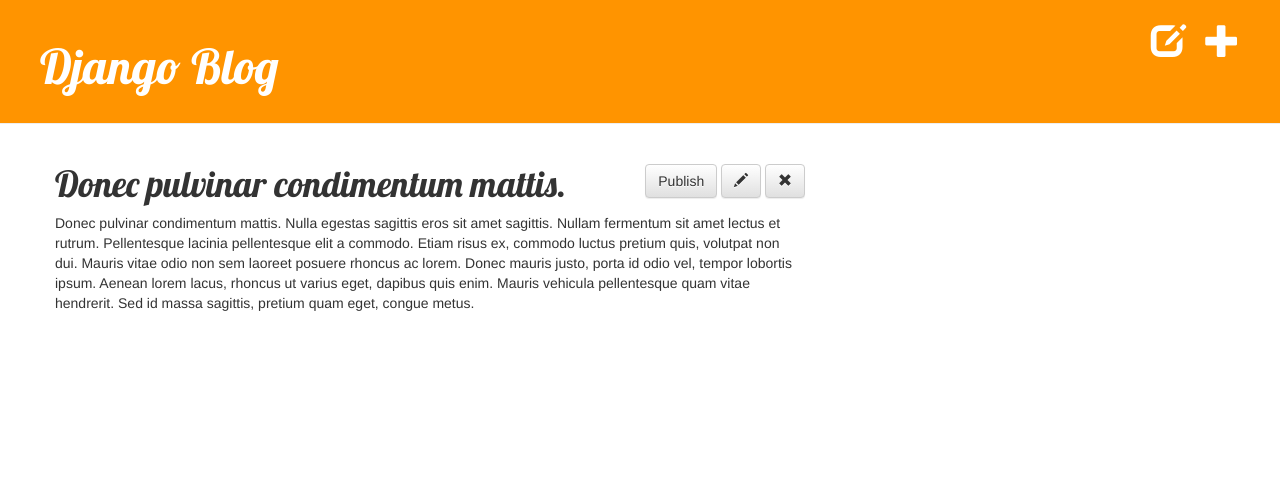
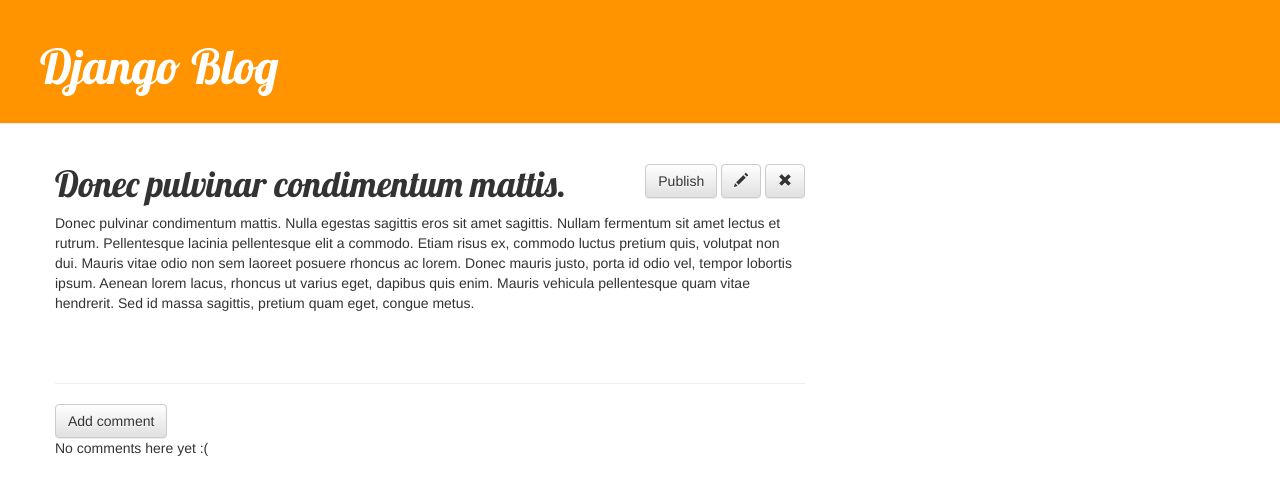
Before and after one commit to FelipeAlbertoT/MySite, a Django app: page /blog/post/1/ in a window 1280 px wide. Shown: the top 495 px of the page. Run offline with Django 3.2, Linux system fonts and the light colour scheme; data comes from the database, SQL or seed files in the repository; both versions use the stored data as it was after the commit; some libraries are stand-ins or nearby versions.

Commit message:
Um monte de melhorias

```diff
--- a/blog/admin.py
+++ b/blog/admin.py
@@ -1,5 +1,6 @@
 from django.contrib import admin
-from .models import Post
+from .models import Post, Comment
 
 
 admin.site.register(Post)
+admin.site.register(Comment)
--- a/blog/models.py
+++ b/blog/models.py
@@ -1,3 +1,5 @@
+from collections import defaultdict
+
 from django.db import models
 from django.utils import timezone
 
@@ -13,5 +15,23 @@ class Post(models.Model):
         self.published_date = timezone.now()
         self.save()
 
+    def approved_comments(self):
+        return self.comments.filter(approved_comment=True)
+
     def __str__(self):
         return self.title
+
+
+class Comment(models.Model):
+    post = models.ForeignKey('blog.Post', related_name='comments')
+    author = models.CharField(max_length=200)
+    text = models.TextField()
+    created_date = models.DateTimeField(default=timezone.now())
+    approved_comment = models.BooleanField(default=False)
+
+    def approve(self):
+        self.approved_comment = True
+        self.save()
+
+    def __str__(self):
+        return self.text
--- a/blog/static/css/blog.css
+++ b/blog/static/css/blog.css
@@ -66,3 +66,7 @@ tr:nth-child(even) {
 tr:hover {
     background-color: #959595;
 }
+
+.comment {
+    margin: 20px 0px 20px 20px;
+}
--- a/blog/templates/blog/base.html
+++ b/blog/templates/blog/base.html
@@ -10,8 +10,10 @@
 </head>
 <body>
     <div class="page-header">
-        <a href="{% url 'blog:post_new' %}" class="top-menu"><span class="glyphicon glyphicon-plus"></span></a>
-        <a href="{% url 'blog:post_draft_list' %}" class="top-menu"><span class="glyphicon glyphicon-edit"></span></a>
+        {% if user.is_authenticated %}
+            <a href="{% url 'blog:post_new' %}" class="top-menu"><span class="glyphicon glyphicon-plus"></span></a>
+            <a href="{% url 'blog:post_draft_list' %}" class="top-menu"><span class="glyphicon glyphicon-edit"></span></a>
+        {% endif %}
         <h1><a href="/blog">Django Blog</a></h1>
     </div>
     <div class="content container">
--- a/blog/templates/blog/post_detail.html
+++ b/blog/templates/blog/post_detail.html
@@ -14,4 +14,27 @@
         <h1>{{ post.title }}</h1>
         <p>{{ post.text|linebreaks }}</p>
     </div>
+    <hr>
+    <a class="btn btn-default" href="{% url 'blog:post_comment' pk=post.pk %}">Add comment</a>
+    {% for comment in post.comments.all %}
+        {% if user.is_authenticated or comment.approved_comment %}
+            <div class="comment">
+                <div class="date">
+                    {{ comment.created_date }}
+                    {% if not comment.approved_comment %}
+                        <a class="btn btn-default" href="{% url 'blog:comment_remove' pk=comment.pk %}">
+                            <span class="glyphicon glyphicon-remove"></span>
+                        </a>
+                        <a class="btn btn-default" href="{% url 'blog:comment_approve' pk=comment.pk %}">
+                            <span class="glyphicon glyphicon-ok"></span>
+                        </a>
+                    {% endif %}
+                </div>
+                <strong>{{ comment.author }}</strong>
+                <p>{{ comment.text|linebreaks }}</p>
+            </div>
+        {% endif %}
+    {% empty %}
+        <p>No comments here yet :(</p>
+    {% endfor %}
 {% endblock %}
--- a/blog/templates/blog/post_list.html
+++ b/blog/templates/blog/post_list.html
@@ -9,6 +9,7 @@
                 </div>
                 <h1><a href="{% url 'blog:post_detail' pk=post.pk %}">{{ post.title }}</a></h1>
                 <p>{{ post.text|linebreaks }}</p>
+                <a href="{% url 'blog:post_detail' pk=post.pk %}">Comments: {{ post.approved_comments.count }}</a>
             </div>
         {% endfor %}
     {% else %}
--- a/blog/urls.py
+++ b/blog/urls.py
@@ -10,4 +10,7 @@ urlpatterns = [
     url(r'^draft/$', views.post_draft_list, name='post_draft_list'),
     url(r'^post/(?P<pk>[0-9]+)/publish/$', views.post_publish, name='post_publish'),
     url(r'^post/(?P<pk>[0-9]+)/remove/$', views.post_remove, name='post_remove'),
+    url(r'^post/(?P<pk>[0-9]+)/comment/$', views.post_comment, name='post_comment'),
+    url(r'^comment/(?P<pk>[0-9]+)/approve/$', views.comment_approve, name='comment_approve'),
+    url(r'^comment/(?P<pk>[0-9]+)/remove/$', views.comment_remove, name='comment_remove'),
 ]
--- a/blog/views.py
+++ b/blog/views.py
@@ -1,7 +1,9 @@
+from django.contrib.auth.decorators import login_required
 from django.shortcuts import render, get_object_or_404, redirect
 from django.utils import timezone
-from .models import Post
-from .forms import PostForm
+
+from .forms import PostForm, CommentForm
+from .models import Post, Comment
 
 
 def post_list(request):
@@ -56,3 +58,32 @@ def post_remove(request, pk):
     post = get_object_or_404(Post, pk=pk)
     post.delete()
     return redirect('blog.views.post_list')
+
+
+def post_comment(request, pk):
+    post = get_object_or_404(Post, pk=pk)
+    if request.method == 'POST':
+        form = CommentForm(request.POST)
+        if form.is_valid():
+            comment = form.save(commit=False)
+            comment.post = post
+            comment.save()
+            return redirect('blog:post_detail', pk=post.pk)
+    else:
+        form = CommentForm()
+    return render(request, 'blog/add_post_comment.html', {'form':form})
+
+
+@login_required
+def comment_approve(request, pk):
+    comment = get_object_or_404(Comment, pk=pk)
+    comment.approve()
+    return redirect('blog:post_detail', pk=comment.post.pk)
+
+
+@login_required
+def comment_remove(request, pk):
+    comment = get_object_or_404(Comment, pk=pk)
+    post_pk = comment.post.pk
+    comment.delete()
+    return redirect('blog:post_detail', pk=post_pk)
```
Also changed, not shown: blog/forms.py (+8 -1 lines), blog/templates/blog/add_post_comment.html (added, +9 -0 lines), blog/migrations/0002_auto_20160223_2103.py (added), db.sqlite3.
